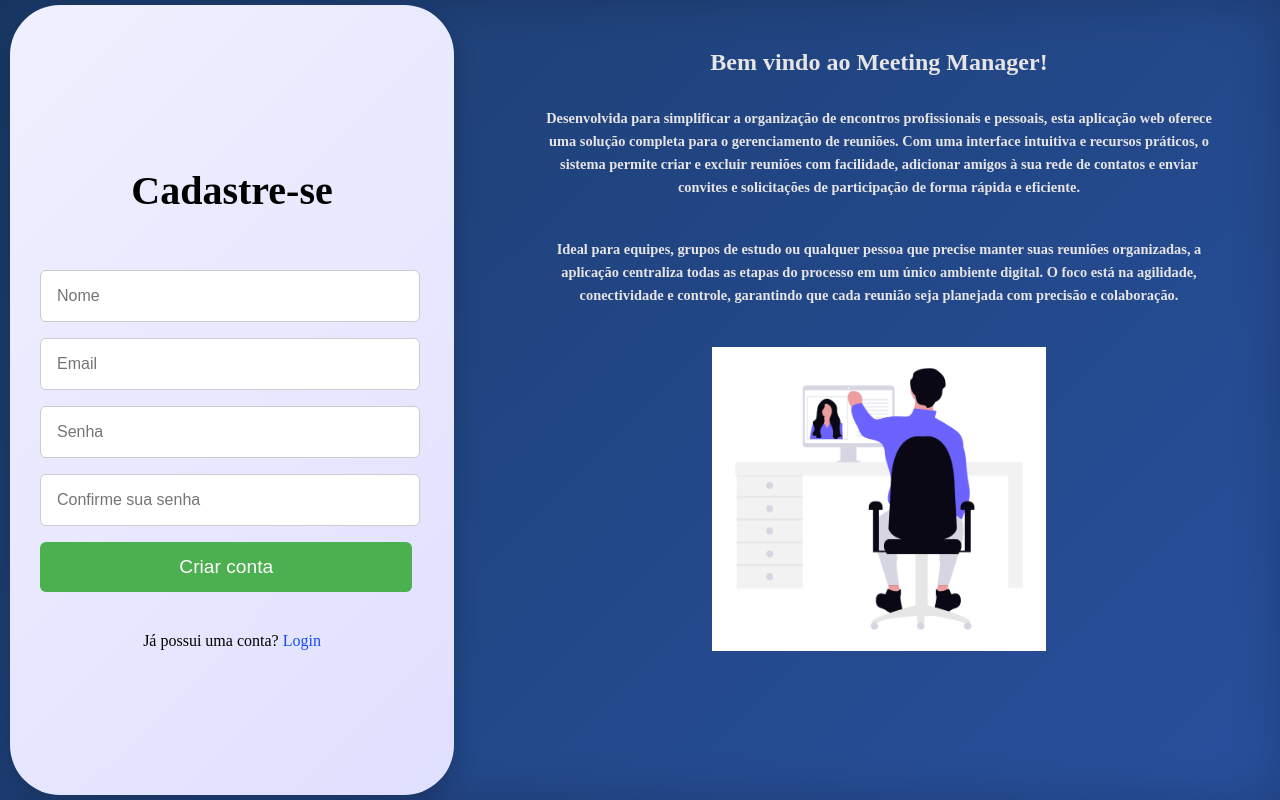
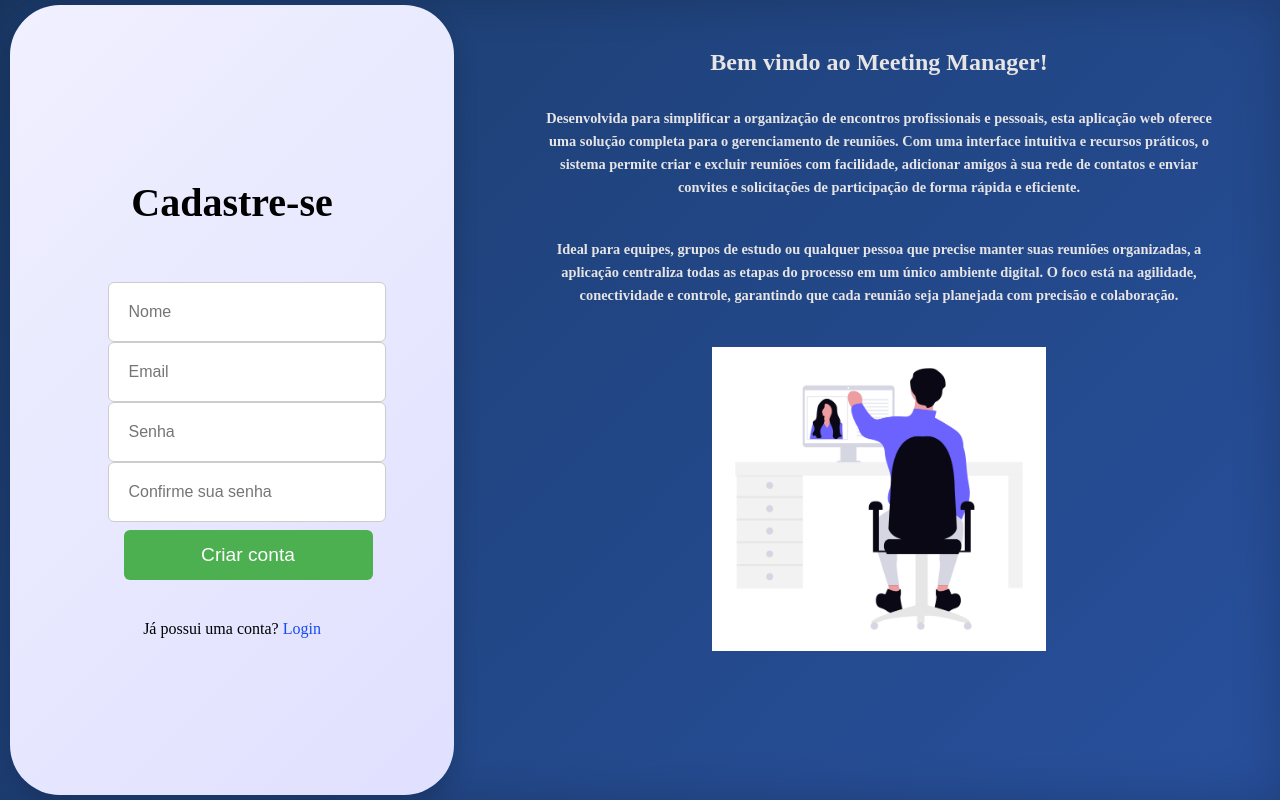
Before and after one commit to jhonnydsl/meeting-manager-client, an Angular app: page /register in a window 1280 px wide. Built offline with nearby package versions, Linux system fonts and the light colour scheme.

Commit message:
feat: add validate form in register page

```diff
--- a/src/app/pages/register/register.component.css
+++ b/src/app/pages/register/register.component.css
@@ -33,17 +33,19 @@ body {
 }
 
 .register-box input {
-  width: 90%;
-  padding: 16px;
-  margin-bottom: 1rem;
+  width: 100%;
+  padding: 20px;
+  margin-bottom: 0;
   font-size: 1rem;
   border-radius: 6px;
   border: 1px solid #ccc;
 }
 
 .register-box button {
-  width: 97%;
+  width: 100%;
   padding: 14px;
+  margin-left: 1rem;
+  margin-top: 0.5rem;
   font-size: 1.2rem;
   border-radius: 6px;
   border: none;
@@ -142,6 +144,22 @@ body {
   object-fit: contain;
 }
 
+input.invalid {
+  border: 1px solid red;
+}
+
+.error small {
+  color: red;
+  font-size: 0.9rem;
+}
+
+.input-container {
+  display: flex;
+  flex-direction: column;
+  width: 95%;
+  gap: 0.25rem;
+}
+
 @media (max-width: 1366px) {
   .register-box {
     width: 30%;
--- a/src/app/pages/register/register.component.html
+++ b/src/app/pages/register/register.component.html
@@ -1,11 +1,107 @@
 <div class="register-container">
   <div class="register-box">
     <h2>Cadastre-se</h2>
-    <form>
-      <input type="text" placeholder="Nome" />
-      <input type="email" placeholder="Email" />
-      <input type="password" placeholder="Senha" />
-      <input type="password" placeholder="Confirme sua senha" />
+    <form [formGroup]="registerForm" (ngSubmit)="onSubmit()">
+      <div class="input-container">
+        <input
+          type="text"
+          placeholder="Nome"
+          formControlName="name"
+          [class.invalid]="
+            registerForm.get('name')?.invalid &&
+            registerForm.get('name')?.touched
+          "
+        />
+        <div
+          class="error"
+          *ngIf="
+            registerForm.get('name')?.touched &&
+            registerForm.get('name')?.errors
+          "
+        >
+          <small *ngIf="registerForm.get('name')?.errors?.['required']">
+            Nome é obrigatório
+          </small>
+        </div>
+      </div>
+
+      <div class="input-container">
+        <input
+          type="email"
+          placeholder="Email"
+          formControlName="email"
+          [class.invalid]="
+            registerForm.get('email')?.invalid &&
+            registerForm.get('email')?.touched
+          "
+        />
+        <div
+          class="error"
+          *ngIf="
+            registerForm.get('email')?.touched &&
+            registerForm.get('email')?.errors
+          "
+        >
+          <small *ngIf="registerForm.get('email')?.errors?.['required']">
+            Email é obrigatório
+          </small>
+          <small *ngIf="registerForm.get('email')?.errors?.['email']">
+            Email inválido
+          </small>
+        </div>
+      </div>
+
+      <div class="input-container">
+        <input
+          type="password"
+          placeholder="Senha"
+          formControlName="password"
+          [class.invalid]="
+            registerForm.get('password')?.invalid &&
+            registerForm.get('password')?.touched
+          "
+        />
+        <div
+          class="error"
+          *ngIf="
+            registerForm.get('password')?.touched &&
+            registerForm.get('password')?.errors
+          "
+        >
+          <small *ngIf="registerForm.get('password')?.errors?.['required']">
+            Senha é obrigatória
+          </small>
+          <small *ngIf="registerForm.get('password')?.errors?.['minlength']">
+            Senha precisa ter no minimo 6 caracteres
+          </small>
+        </div>
+      </div>
+
+      <div class="input-container">
+        <input
+          type="password"
+          placeholder="Confirme sua senha"
+          formControlName="confirmPassword"
+          [class.invalid]="
+        (registerForm.get('confirmPassword')?.invalid && registerForm.get('confirmPassword')?.touched) ||
+        (registerForm.errors?.['passwordsMismatch'] && registerForm.get('confirmPassword')?.touched)
+        "
+        />
+        <div
+          class="error"
+          *ngIf="registerForm.get('confirmPassword')?.touched && (registerForm.get('confirmPassword')?.errors || registerForm.errors?.['passwordsMismatch'])"
+        >
+          <small
+            *ngIf="registerForm.get('confirmPassword')?.errors?.['required']"
+          >
+            Confirmação de senha é obrigatória.
+          </small>
+          <small *ngIf="registerForm.errors?.['passwordsMismatch']">
+            As senhas não coincidem.
+          </small>
+        </div>
+      </div>
+
       <button type="submit">Criar conta</button>
     </form>
     <p class="login-link">
--- a/src/app/pages/register/register.component.ts
+++ b/src/app/pages/register/register.component.ts
@@ -1,11 +1,46 @@
+import { CommonModule } from '@angular/common';
 import { Component } from '@angular/core';
+import {
+  AbstractControl,
+  FormBuilder,
+  ReactiveFormsModule,
+  ValidationErrors,
+  Validators,
+} from '@angular/forms';
 import { RouterLink } from '@angular/router';
 
 @Component({
   selector: 'app-register',
   standalone: true,
-  imports: [RouterLink],
+  imports: [RouterLink, CommonModule, ReactiveFormsModule],
   templateUrl: './register.component.html',
   styleUrl: './register.component.css',
 })
-export class RegisterComponent {}
+export class RegisterComponent {
+  constructor(private fb: FormBuilder) {}
+
+  registerForm = this.fb.group(
+    {
+      name: ['', [Validators.required]],
+      email: ['', [Validators.required, Validators.email]],
+      password: ['', [Validators.required, Validators.minLength(6)]],
+      confirmPassword: ['', [Validators.required]],
+    },
+    { validators: this.passwordsMatchValidator }
+  );
+
+  passwordsMatchValidator(group: AbstractControl): ValidationErrors | null {
+    const password = group.get('password')?.value;
+    const confirm = group.get('confirmPassword')?.value;
+    return password === confirm ? null : { passwordsMismatch: true };
+  }
+
+  onSubmit() {
+    if (this.registerForm.invalid) {
+      this.registerForm.markAllAsTouched();
+      return;
+    }
+
+    console.log('Register válido:', this.registerForm.value);
+  }
+}
```
